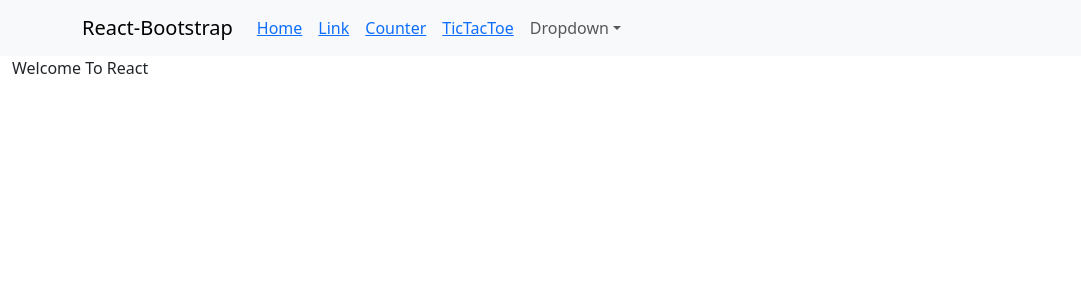
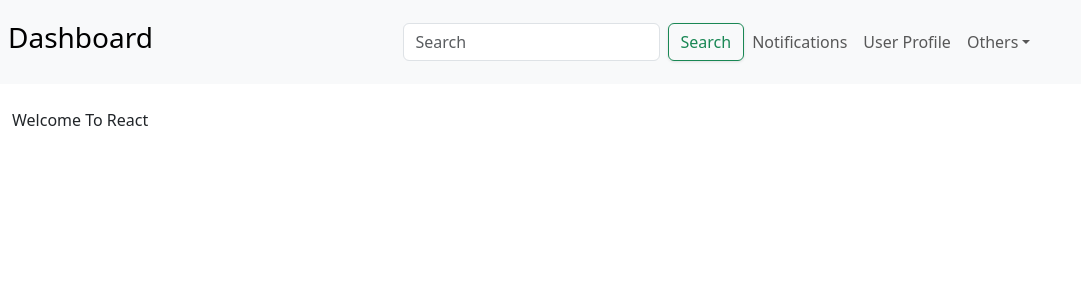
Before and after one commit to akshayvijaynair/cs696af24-akshayvijaynair, a React (Create React App) app in the folder week3/: page / in a window 1280 px wide. Shown: the top 300 px of the page, without its empty margins (0-1081 px from the left). Built offline with nearby package versions, Linux system fonts and the light colour scheme.

Commit message:
feat(NavBar): modified navbar for new dashboard

```diff
--- a/week3/src/components/NavBar.tsx
+++ b/week3/src/components/NavBar.tsx
@@ -1,41 +1,27 @@
-import {Container, Nav, Navbar, NavDropdown} from "react-bootstrap";
+import {Button, Form, FormControl, Nav, Navbar, NavDropdown} from "react-bootstrap";
 import React from "react";
-import {Link} from "react-router-dom";
 
 export default function NavBar (){
 return(
-    <Navbar expand="lg" className="bg-body-tertiary">
-        <Container>
-            <Navbar.Brand href="#home">React-Bootstrap</Navbar.Brand>
-            <Navbar.Toggle aria-controls="basic-navbar-nav"/>
-            <Navbar.Collapse id="basic-navbar-nav">
-                <Nav className="me-auto">
-                    <Nav.Link>
-                        <Link to={"/"}>Home</Link>
-                    </Nav.Link>
-                    <Nav.Link>
-                        <Link to={"/link"}>Link</Link>
-                    </Nav.Link>
-                    <Nav.Link>
-                        <Link to={"/counter"}>Counter</Link>
-                    </Nav.Link>
-                    <Nav.Link>
-                        <Link to={"/tictactoe"}>TicTacToe</Link>
-                    </Nav.Link>
-                    <NavDropdown title="Dropdown" id="basic-nav-dropdown">
-                        <NavDropdown.Item href="#action/3.1">Action</NavDropdown.Item>
-                        <NavDropdown.Item href="#action/3.2">
-                            Another action
-                        </NavDropdown.Item>
-                        <NavDropdown.Item href="#action/3.3">Something</NavDropdown.Item>
-                        <NavDropdown.Divider/>
-                        <NavDropdown.Item href="#action/3.4">
-                            Separated link
-                        </NavDropdown.Item>
-                    </NavDropdown>
-                </Nav>
-            </Navbar.Collapse>
-        </Container>
+    <Navbar bg="light" expand="lg" className="mb-4">
+        <Navbar.Brand href="/" className="m-2"><h3>Dashboard</h3></Navbar.Brand>
+        <Navbar.Toggle aria-controls="basic-navbar-nav"/>
+        <Navbar.Collapse id="basic-navbar-nav" className="d-flex justify-content-center">
+            <Form className="d-flex">
+                <FormControl type="search" placeholder="Search" className="me-2" aria-label="Search"/>
+                <Button variant="outline-success">Search</Button>
+            </Form>
+            <Nav>
+                <Nav.Link href="#notifications">Notifications</Nav.Link>
+                <Nav.Link href="#profile">User Profile</Nav.Link>
+                <NavDropdown title="Others" id="basic-nav-dropdown">
+                    <NavDropdown.Item href="/link">Link</NavDropdown.Item>
+                    <NavDropdown.Item href="/counter">Counter</NavDropdown.Item>
+                    <NavDropdown.Divider/>
+                    <NavDropdown.Item href="/tictactoe">TicTacTow</NavDropdown.Item>
+                </NavDropdown>
+            </Nav>
+        </Navbar.Collapse>
     </Navbar>
 )
 }
```
